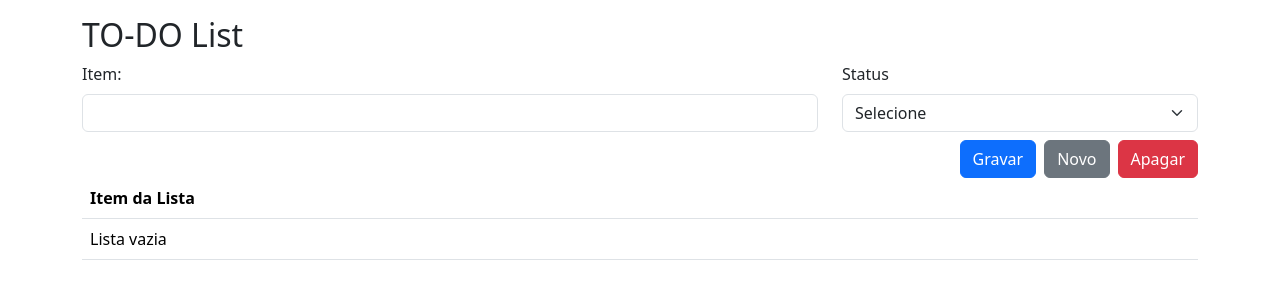
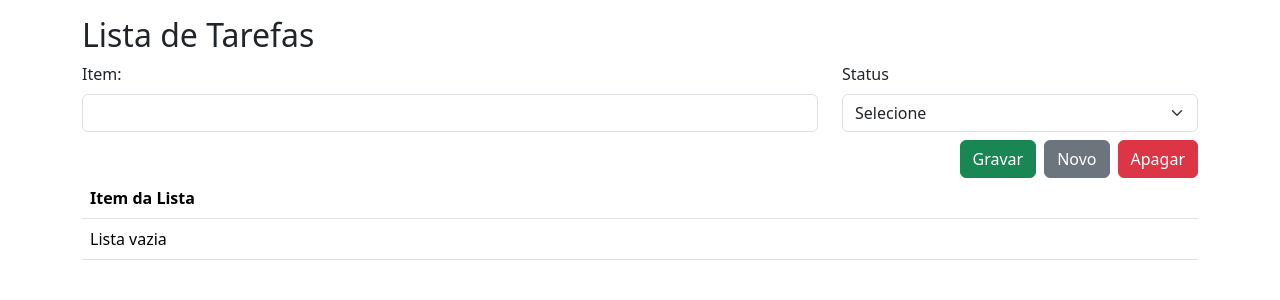
Before and after one commit to luiz87/python-app, a Flask app: page / in a window 1280 px wide. Shown: the top 300 px of the page. Run offline with Flask 3, Linux system fonts and the light colour scheme; data that the repository does not hold is empty; some libraries are stand-ins or nearby versions.

Commit message:
Update index.html

```diff
--- a/templates/index.html
+++ b/templates/index.html
@@ -13,7 +13,7 @@
 </head>
 <body>
     <div class="container-md mt-3">
-        <h2>TO-DO List</h2>
+        <h2>Lista de Tarefas</h2>
         <div class="row">
             <input type="hidden" id="indice" value="">
             <input type="hidden" id="_lineNumber" value="">
@@ -33,7 +33,7 @@
         </div>
         <button class="btn btn-danger mt-2  float-end" id="bt-apagar">Apagar</button>
         <button class="btn btn-secondary mt-2 me-2 float-end" id="bt-novo">Novo</button>
-        <button class="btn btn-primary mt-2 me-2 float-end" id="bt-gravar">Gravar</button>
+        <button class="btn btn-success mt-2 me-2 float-end" id="bt-gravar">Gravar</button>
         <table class="table">
             <thead>
                 <tr>
```
